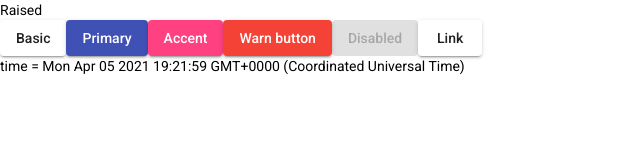
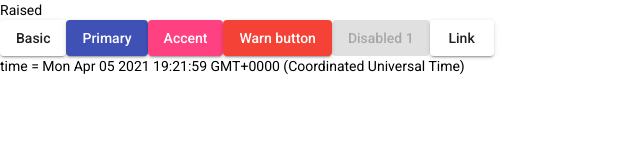
Before and after one commit to jorj-tsere/angular-material, an Angular app: page / in a window 1280 px wide. Shown: the top 160 px of the page, without its empty margins (0-640 px from the left). Built offline with nearby package versions, Linux system fonts and the light colour scheme.

Commit message:
commit 2

```diff
--- a/src/app/app.component.html
+++ b/src/app/app.component.html
@@ -5,7 +5,7 @@
     <button mat-raised-button color="primary">Primary</button>
     <button mat-raised-button color="accent">Accent</button>
     <button mat-raised-button color="warn">Warn button</button>
-    <button mat-raised-button disabled>Disabled</button>
+    <button mat-raised-button disabled>Disabled 1</button>
     <a mat-raised-button href="https://www.google.com/" target="_blank">Link</a>
   </div>
 </section>
```
